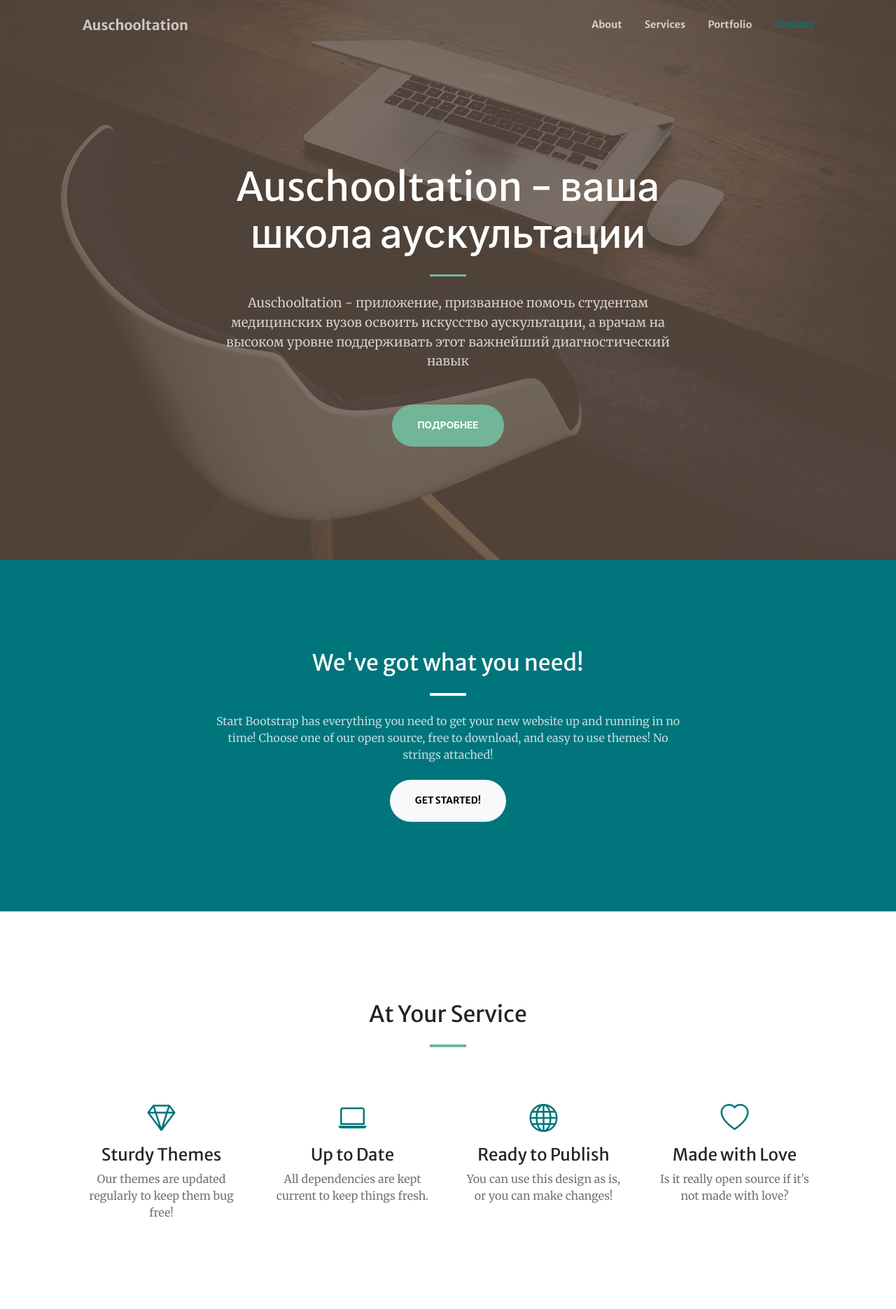
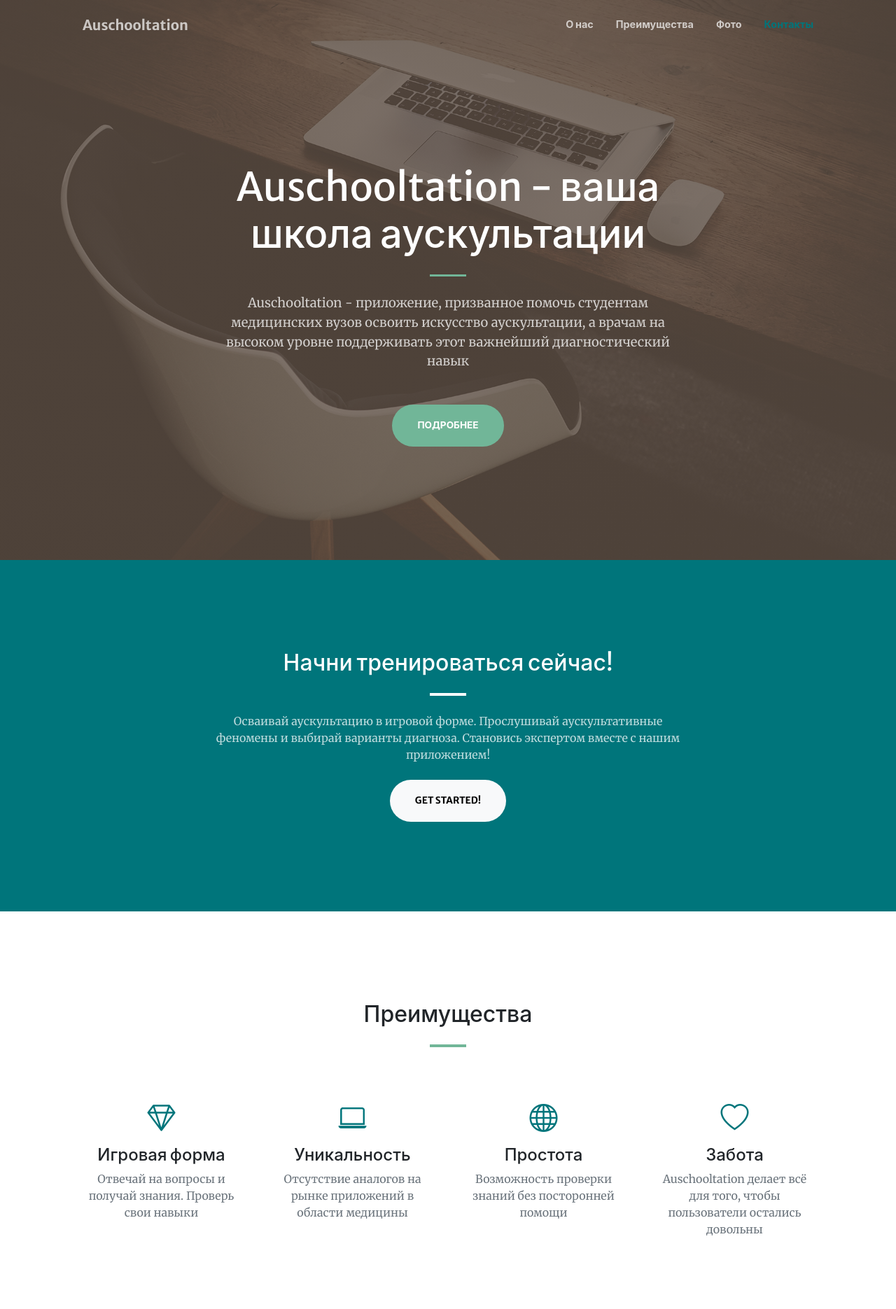
Before and after one commit to mikeeGB/auschooltation, a Django app: page / in a window 1280 px wide. Shown: the top 1870 px of the page at 70% size. Run offline with Django 3.2, Linux system fonts and the light colour scheme; some libraries are stand-ins or nearby versions.

Commit message:
add some app description

```diff
--- a/site_description/templates/site_description/home_landing.html
+++ b/site_description/templates/site_description/home_landing.html
@@ -27,10 +27,10 @@
                 <button class="navbar-toggler navbar-toggler-right" type="button" data-bs-toggle="collapse" data-bs-target="#navbarResponsive" aria-controls="navbarResponsive" aria-expanded="false" aria-label="Toggle navigation"><span class="navbar-toggler-icon"></span></button>
                 <div class="collapse navbar-collapse" id="navbarResponsive">
                     <ul class="navbar-nav ms-auto my-2 my-lg-0">
-                        <li class="nav-item"><a class="nav-link" href="#about">About</a></li>
-                        <li class="nav-item"><a class="nav-link" href="#services">Services</a></li>
-                        <li class="nav-item"><a class="nav-link" href="#portfolio">Portfolio</a></li>
-                        <li class="nav-item"><a class="nav-link" href="#contact">Contact</a></li>
+                        <li class="nav-item"><a class="nav-link" href="#about">О нас</a></li>
+                        <li class="nav-item"><a class="nav-link" href="#services">Преимущества</a></li>
+                        <li class="nav-item"><a class="nav-link" href="#portfolio">Фото</a></li>
+                        <li class="nav-item"><a class="nav-link" href="#contact">Контакты</a></li>
                     </ul>
                 </div>
             </div>
@@ -55,9 +55,9 @@
             <div class="container px-4 px-lg-5">
                 <div class="row gx-4 gx-lg-5 justify-content-center">
                     <div class="col-lg-8 text-center">
-                        <h2 class="text-white mt-0">We've got what you need!</h2>
+                        <h2 class="text-white mt-0">Начни тренироваться сейчас!</h2>
                         <hr class="divider divider-light" />
-                        <p class="text-white-75 mb-4">Start Bootstrap has everything you need to get your new website up and running in no time! Choose one of our open source, free to download, and easy to use themes! No strings attached!</p>
+                        <p class="text-white-75 mb-4">Осваивай аускультацию в игровой форме. Прослушивай аускультативные феномены и выбирай варианты диагноза. Становись экспертом вместе с нашим приложением!</p>
                         <a class="btn btn-light btn-xl" href="#services">Get Started!</a>
                     </div>
                 </div>
@@ -66,35 +66,35 @@
         <!-- Services-->
         <section class="page-section" id="services">
             <div class="container px-4 px-lg-5">
-                <h2 class="text-center mt-0">At Your Service</h2>
+                <h2 class="text-center mt-0">Преимущества</h2>
                 <hr class="divider" />
                 <div class="row gx-4 gx-lg-5">
                     <div class="col-lg-3 col-md-6 text-center">
                         <div class="mt-5">
                             <div class="mb-2"><i class="bi-gem fs-1 text-primary"></i></div>
-                            <h3 class="h4 mb-2">Sturdy Themes</h3>
-                            <p class="text-muted mb-0">Our themes are updated regularly to keep them bug free!</p>
+                            <h3 class="h4 mb-2">Игровая форма</h3>
+                            <p class="text-muted mb-0">Отвечай на вопросы и получай знания. Проверь свои навыки</p>
                         </div>
                     </div>
                     <div class="col-lg-3 col-md-6 text-center">
                         <div class="mt-5">
                             <div class="mb-2"><i class="bi-laptop fs-1 text-primary"></i></div>
-                            <h3 class="h4 mb-2">Up to Date</h3>
-                            <p class="text-muted mb-0">All dependencies are kept current to keep things fresh.</p>
+                            <h3 class="h4 mb-2">Уникальность</h3>
+                            <p class="text-muted mb-0">Отсутствие аналогов на рынке приложений в области медицины</p>
                         </div>
                     </div>
                     <div class="col-lg-3 col-md-6 text-center">
                         <div class="mt-5">
                             <div class="mb-2"><i class="bi-globe fs-1 text-primary"></i></div>
-                            <h3 class="h4 mb-2">Ready to Publish</h3>
-                            <p class="text-muted mb-0">You can use this design as is, or you can make changes!</p>
+                            <h3 class="h4 mb-2">Простота</h3>
+                            <p class="text-muted mb-0">Возможность проверки знаний без посторонней помощи</p>
                         </div>
                     </div>
                     <div class="col-lg-3 col-md-6 text-center">
                         <div class="mt-5">
                             <div class="mb-2"><i class="bi-heart fs-1 text-primary"></i></div>
-                            <h3 class="h4 mb-2">Made with Love</h3>
-                            <p class="text-muted mb-0">Is it really open source if it's not made with love?</p>
+                            <h3 class="h4 mb-2">Забота</h3>
+                            <p class="text-muted mb-0">Auschooltation делает всё для того, чтобы пользователи остались довольны</p>
                         </div>
                     </div>
                 </div>
```
